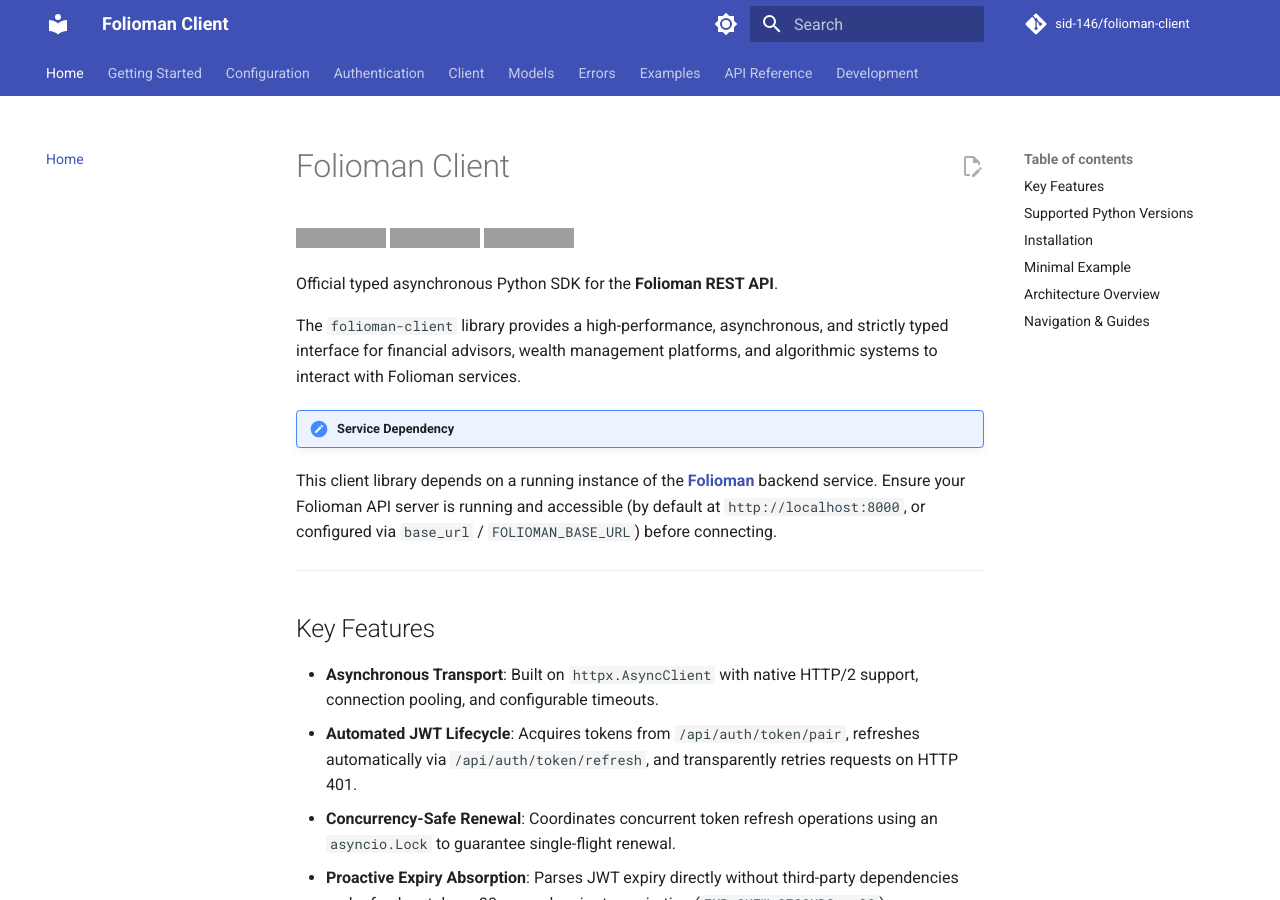
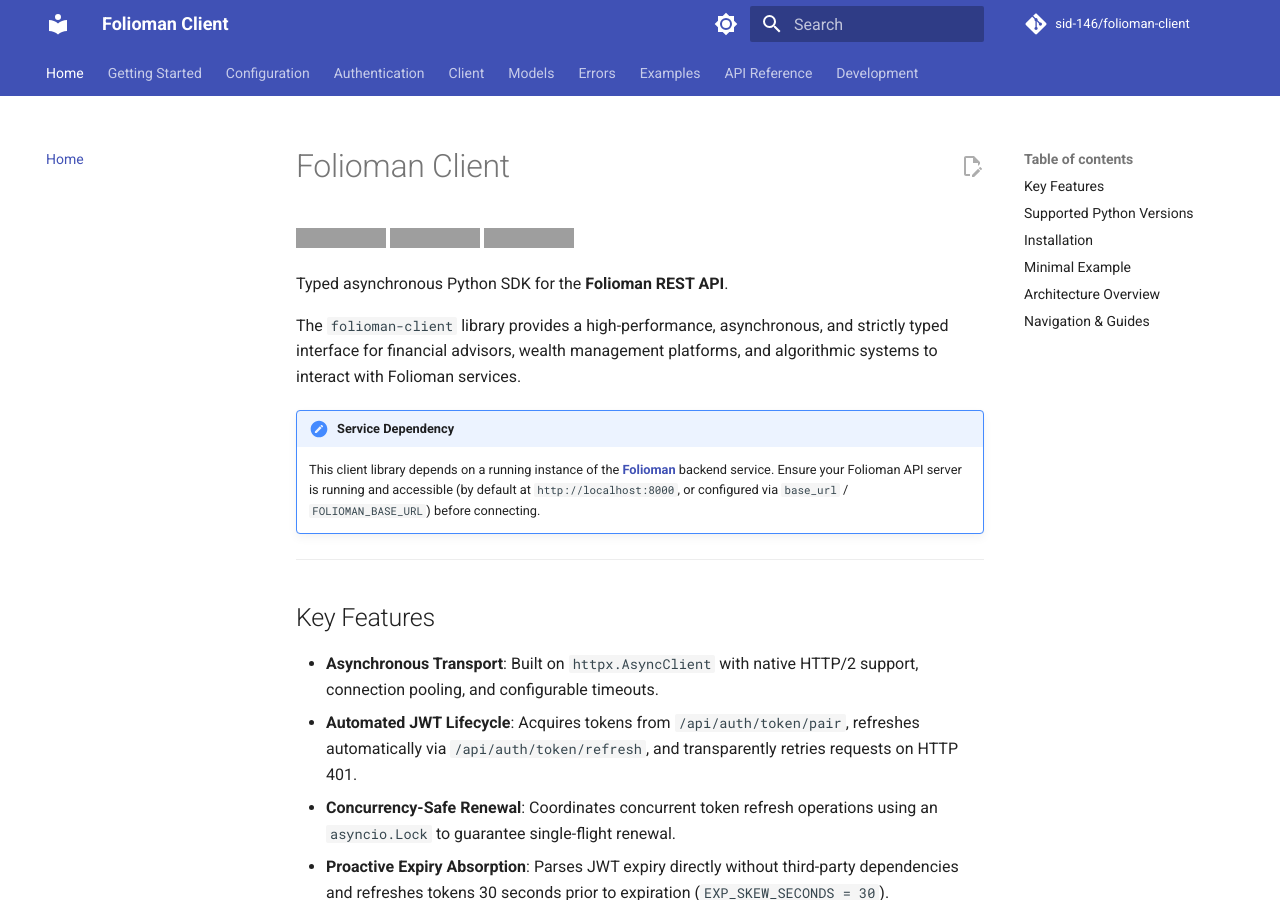
Before and after one commit to sid-146/folioman-client, an MkDocs documentation site: the page built from docs/index.md, in a window 1280 px wide and 900 px high. Built offline with MkDocs 1.6.1 and Material for MkDocs 9.7.7, drawn with Linux system fonts in a browser that asks for light colours; comment, search, counter and statistics services are not loaded; grey boxes are pictures that could not be loaded.

Commit message:
Removed official

```diff
--- a/docs/index.md
+++ b/docs/index.md
@@ -4,12 +4,12 @@
 [![Python versions](https://img.shields.io/badge/python-3.10%20%7C%203.11%20%7C%203.12%20%7C%203.13-blue.svg)](https://pypi.org/project/folioman-client/)
 [![License: MIT](https://img.shields.io/badge/License-MIT-yellow.svg)](https://opensource.org/licenses/MIT)
 
-Official typed asynchronous Python SDK for the **Folioman REST API**.
+Typed asynchronous Python SDK for the **Folioman REST API**.
 
 The `folioman-client` library provides a high-performance, asynchronous, and strictly typed interface for financial advisors, wealth management platforms, and algorithmic systems to interact with Folioman services.
 
 !!! important "Service Dependency"
-This client library depends on a running instance of the **[Folioman](https://github.com/codereverser/folioman)** backend service. Ensure your Folioman API server is running and accessible (by default at `http://localhost:8000`, or configured via `base_url` / `FOLIOMAN_BASE_URL`) before connecting.
+    This client library depends on a running instance of the **[Folioman](https://github.com/codereverser/folioman)** backend service. Ensure your Folioman API server is running and accessible (by default at `http://localhost:8000`, or configured via `base_url` / `FOLIOMAN_BASE_URL`) before connecting.
 
 ---
 
--- a/mkdocs.yml
+++ b/mkdocs.yml
@@ -1,5 +1,5 @@
 site_name: Folioman Client
-site_description: Official typed asynchronous Python SDK for the Folioman REST API.
+site_description: Typed asynchronous Python SDK for the Folioman REST API.
 site_url: https://sid-146.github.io/folioman-client/
 repo_name: sid-146/folioman-client
 repo_url: https://github.com/sid-146/folioman-client
--- a/pyproject.toml
+++ b/pyproject.toml
@@ -5,7 +5,7 @@
 [project]
 name = "folioman-client"
 version = "0.1.0"
-description = "Official typed asynchronous Python SDK for Folioman REST API."
+description = "Typed asynchronous Python SDK for Folioman REST API."
 readme = "README.md"
 requires-python = ">=3.11"
 license = "MIT"
--- a/src/folioman_client/__init__.py
+++ b/src/folioman_client/__init__.py
@@ -1,6 +1,6 @@
 """Folioman API Client Package.
 
-Official typed asynchronous Python SDK for the Folioman REST API.
+Typed asynchronous Python SDK for the Folioman REST API.
 """
 
 from __future__ import annotations
```
Also changed, not shown: README.md (+1 -1 lines).
